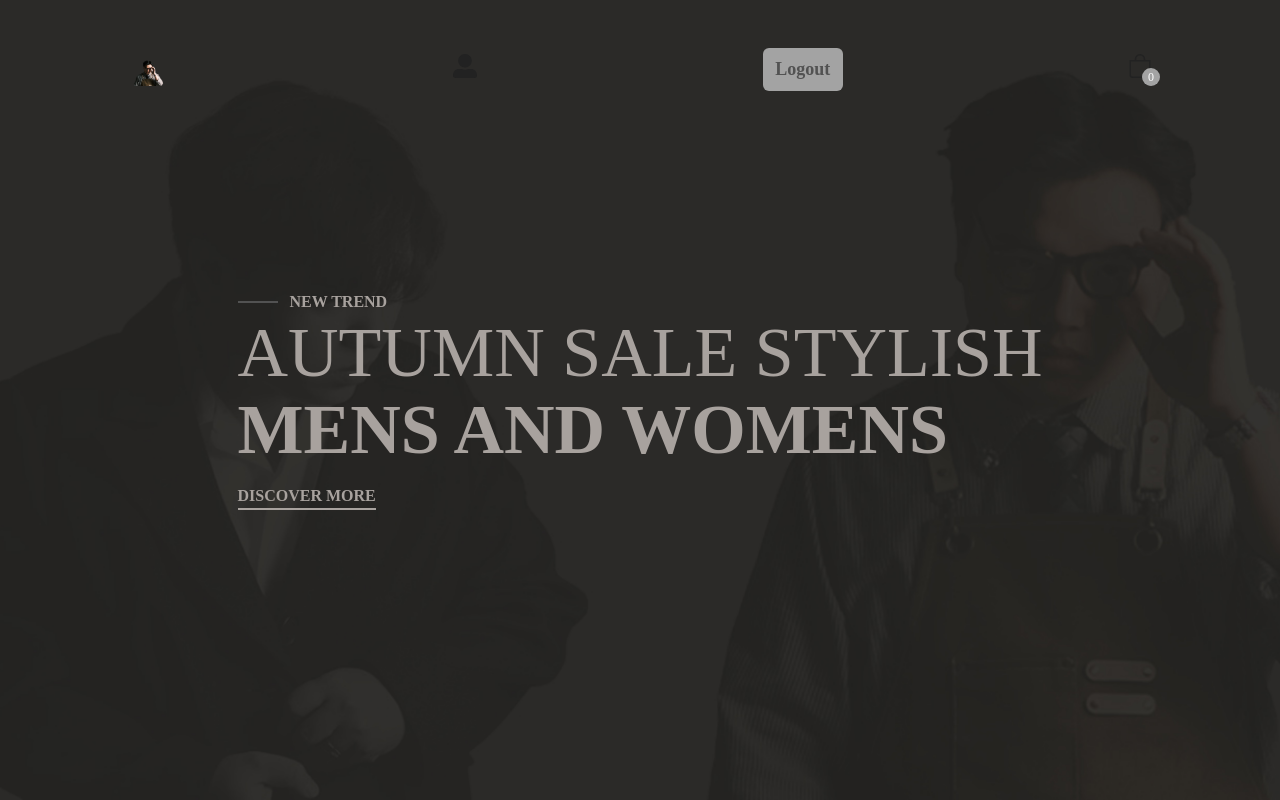
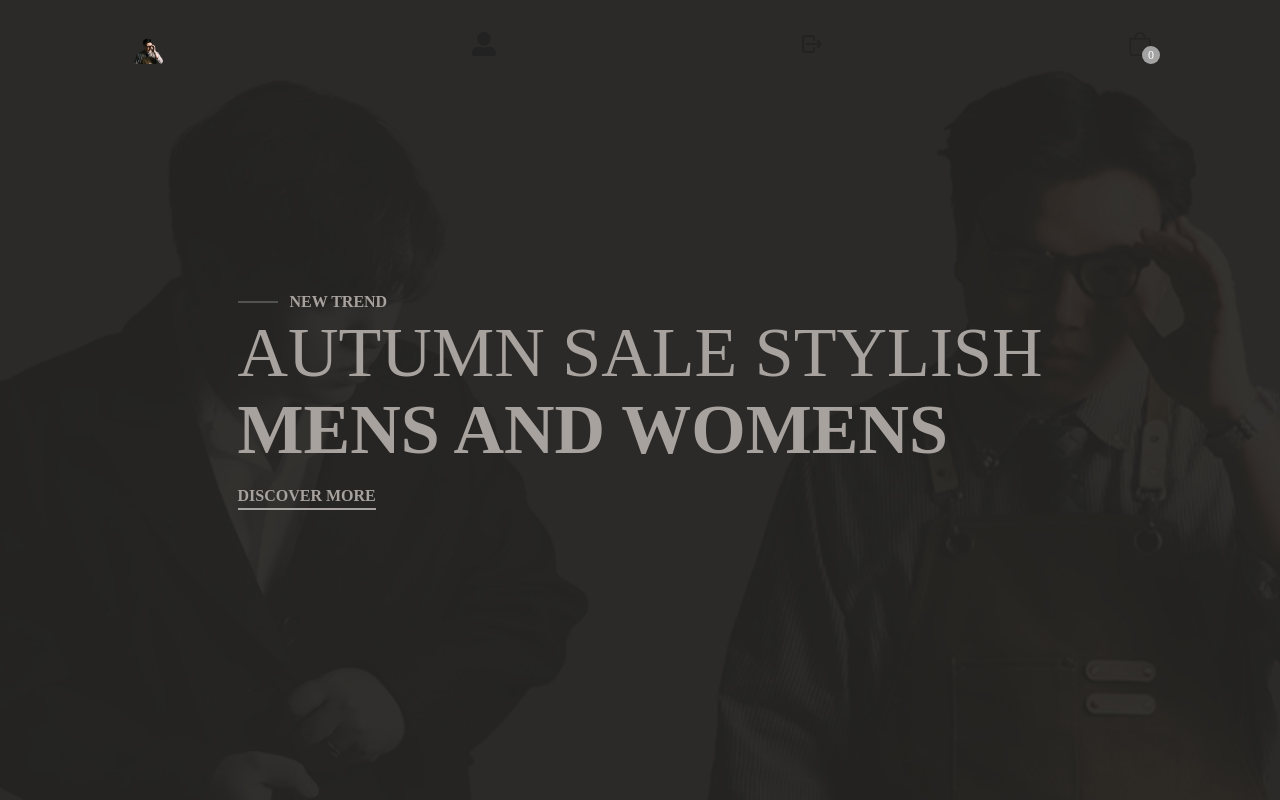
Before and after one commit to Hoangductran05/capstone, a React (Vite) app: page / in a window 1280 px wide. Shown: the top 800 px of the page. Built offline with nearby package versions, Linux system fonts and the light colour scheme; no server answers.

Commit message:
logout icon

```diff
--- a/src/components/header.jsx
+++ b/src/components/header.jsx
@@ -8,7 +8,7 @@ import { Link } from 'react-router-dom'
 import Logo from '../img/Untitled-1.png'
 import Login from '../pages/login'
 import { FaUserAlt } from 'react-icons/fa'
-
+import {TbLogout} from 'react-icons/tb'
 
 const Header = ({setToken}) => {
   const [isActive, setIsActive] = useState(false)
@@ -53,8 +53,8 @@ const Header = ({setToken}) => {
       {/* logout */}
       <div>
           <button
-          className=' w-[80px] mb-4 text-[18px] mt-6 rounded-md   bg-neutral-400 text-neutral-600 hover:bg-neutral-200 hover:text-stone-700 py-2 font-bold'
-          onClick={handleLogout}>Logout</button>
+          className='cursor-pointer flex relative hover:text-stone-600'
+          onClick={handleLogout}><TbLogout className=' text-2xl'/></button>
         </div>
 
 
```
